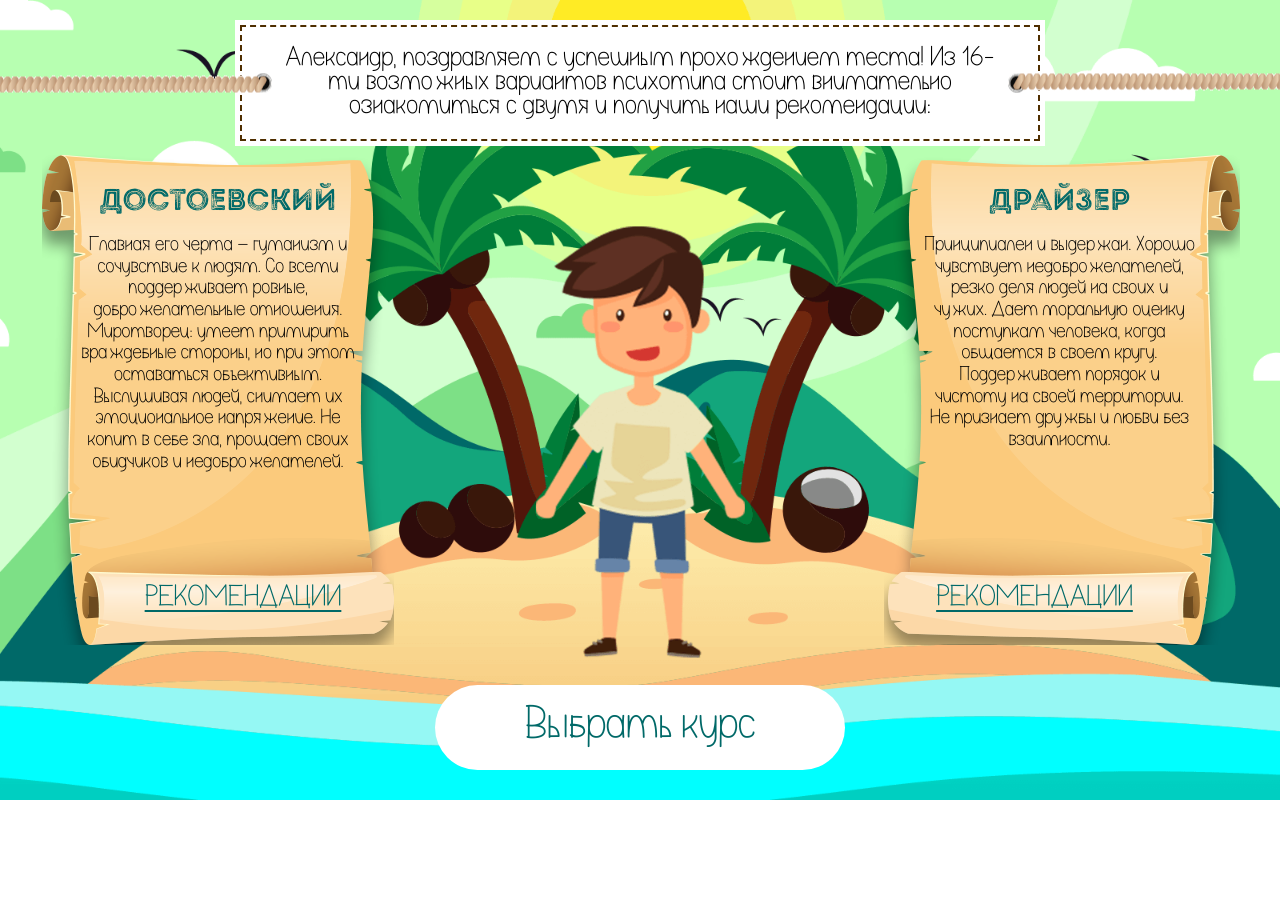
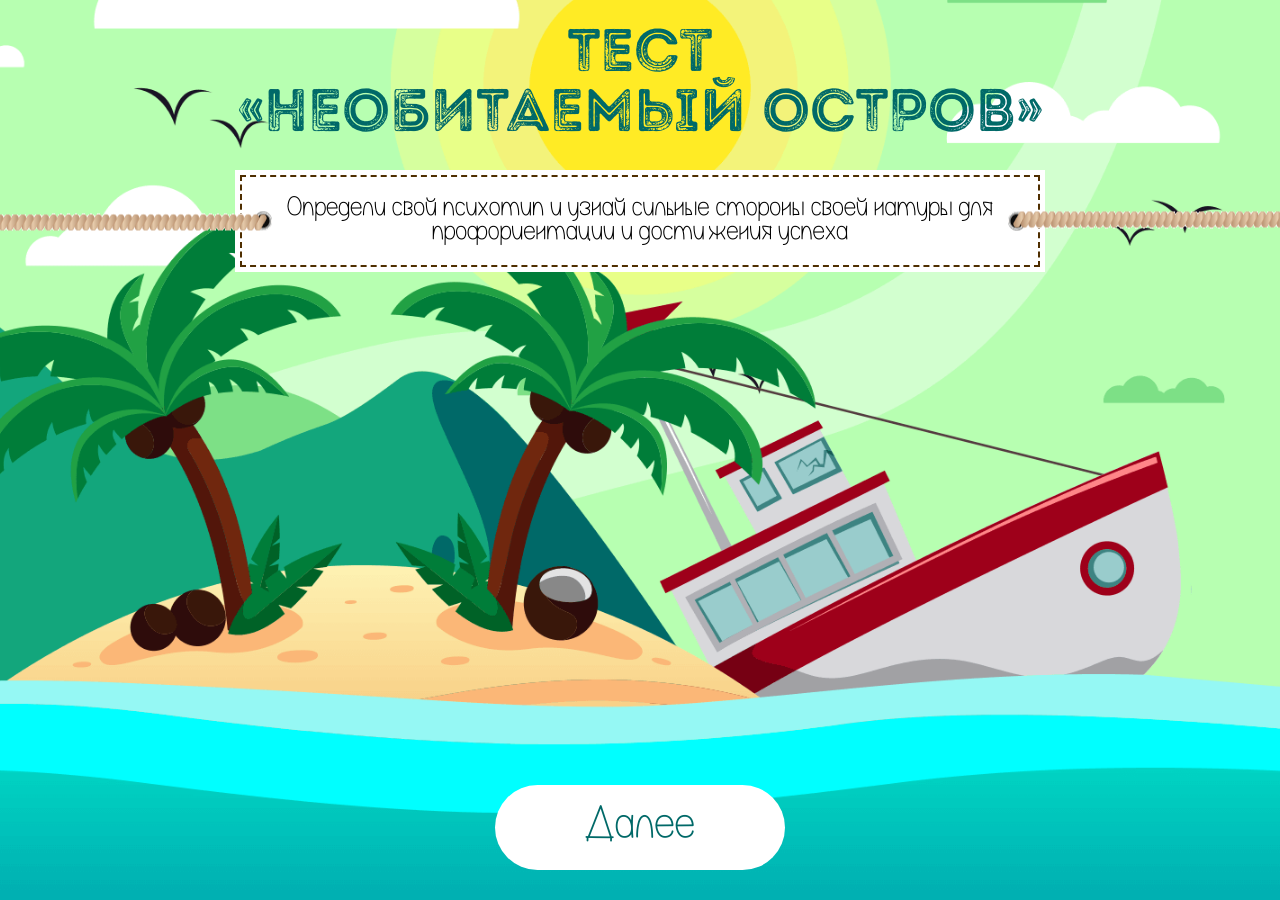
Before and after one commit to bodyarty/socionics-test-island, a React (Vite) app: page / in a window 1280 px wide. Before the commit the page ends 800 px from the top, so only its background shows below. Built offline with nearby package versions, Linux system fonts and the light colour scheme.

Commit message:
Data structure setup WIP

```diff
--- a/src/App.tsx
+++ b/src/App.tsx
@@ -1,20 +1,49 @@
+import { useState } from 'react';
 import CreateUserMarkup from './CreateUserMarkup';
 import MainScreenMarkup from './MainScreenMarkup';
 import PriorityStageMarkup from './PriorityStageMarkup';
 import QuestionsMarkup from './QuestionsMarkup';
 import ResultMarkup from './ResultMarkup';
 
+interface data {
+    name: string;
+    sex: '' | 'male' | 'female';
+    answers: string[];
+    answersByPriority: string[];
+}
+
 function App() {
+    const INITIAL_APP_DATA: data = {
+        name: '',
+        sex: '',
+        answers: [],
+        answersByPriority: [],
+    };
 
-    return (
-        <div className="app content-container character-man screen-result">
-            {/* <MainScreenMarkup/> */}
-            {/* <CreateUserMarkup/> */}
-            {/* <QuestionsMarkup /> */}
-            {/* <PriorityStageMarkup /> */}
-            <ResultMarkup/>
-        </div>
-    );
+    const [data, setData] = useState(INITIAL_APP_DATA);
+    const [currentStage, setCurrentStage] = useState(0);
+
+    const changeData = function (data: Partial<data>) {
+        setData((prev) => {
+            return { ...prev, ...data };
+        });
+    };
+
+    const nextStage = function () {
+        setCurrentStage((prev) => {
+            return prev + 1;
+        });
+    };
+
+    const stages = [
+        <MainScreenMarkup nextStage={nextStage}/>,
+        <CreateUserMarkup nextStage={nextStage} changeData={changeData} />,
+        <QuestionsMarkup nextStage={nextStage} />,
+        <PriorityStageMarkup nextStage={nextStage} />,
+        <ResultMarkup />,
+    ];
+
+    return <div className="app content-container">{stages[currentStage]}</div>;
 }
 
 export default App;
--- a/src/CreateUserMarkup.tsx
+++ b/src/CreateUserMarkup.tsx
@@ -1,6 +1,13 @@
-import React from 'react';
+interface createUserData {
+    name: string;
+    sex: '' | 'male' | 'female';
+}
+interface createUserProps {
+    nextStage: () => void;
+    changeData: (data: Partial<createUserData>) => void;
+}
 
-const CreateUserMarkup = () => {
+const CreateUserMarkup = ({ nextStage, changeData }: createUserProps) => {
     return (
         <>
             <div className="app-header">
@@ -47,8 +54,13 @@ const CreateUserMarkup = () => {
                             </div>
                         </form>
                     </div>
-                    {false ? (
-                        <button className="btn btn-primary">Далее</button>
+                    {true ? (
+                        <button
+                            className="btn"
+                            onClick={nextStage}
+                        >
+                            Далее
+                        </button>
                     ) : null}
                 </div>
             </div>
--- a/src/MainScreenMarkup.tsx
+++ b/src/MainScreenMarkup.tsx
@@ -1,6 +1,10 @@
-import React from 'react'
+import React from 'react';
 
-const MainScreenMarkup = () => {
+interface mainScreenProps {
+    nextStage: () => void;
+}
+
+const MainScreenMarkup = ({ nextStage }: mainScreenProps) => {
     return (
         <>
             <div className="app-header">
@@ -17,10 +21,10 @@ const MainScreenMarkup = () => {
                 </div>
             </div>
             <div className="app-footer">
-              <button className="btn btn-primary">Далее</button>
+                <button className="btn" onClick={nextStage}>Далее</button>
             </div>
         </>
     );
-}
+};
 
-export default MainScreenMarkup
+export default MainScreenMarkup;
--- a/src/assets/sass/core/_layout.scss
+++ b/src/assets/sass/core/_layout.scss
@@ -85,6 +85,7 @@ body {
     box-sizing: border-box;
     width: 100%;
     min-width: $min-width-overall;
+    min-height: $min-height-overall;
 
     // PRELOADING IMAGES FOR SMOOTH SWITCHING BETWEEN STAGES
     background-image: url('#{$get-path-to-images}/bg/entrance-screen-bg.png');
--- a/src/assets/sass/core/_variables.scss
+++ b/src/assets/sass/core/_variables.scss
@@ -18,7 +18,8 @@ $tablet-portrait         : 900px;   // sm
 $phone                   : 600px;   // xs
 
 $max-width-overall       : 2048px;
-$min-width-overall       : 860px;
+$min-width-overall       : $tablet-portrait;
+$min-height-overall      : $min-width-overall;
 
 $global-padding-hor      : 70px;
 $global-padding-hor-sm   : 20px;
```
Also changed, not shown: src/data/questions.json (added, +18 -0 lines). Lines whose indentation alone changed are shown as unchanged.
